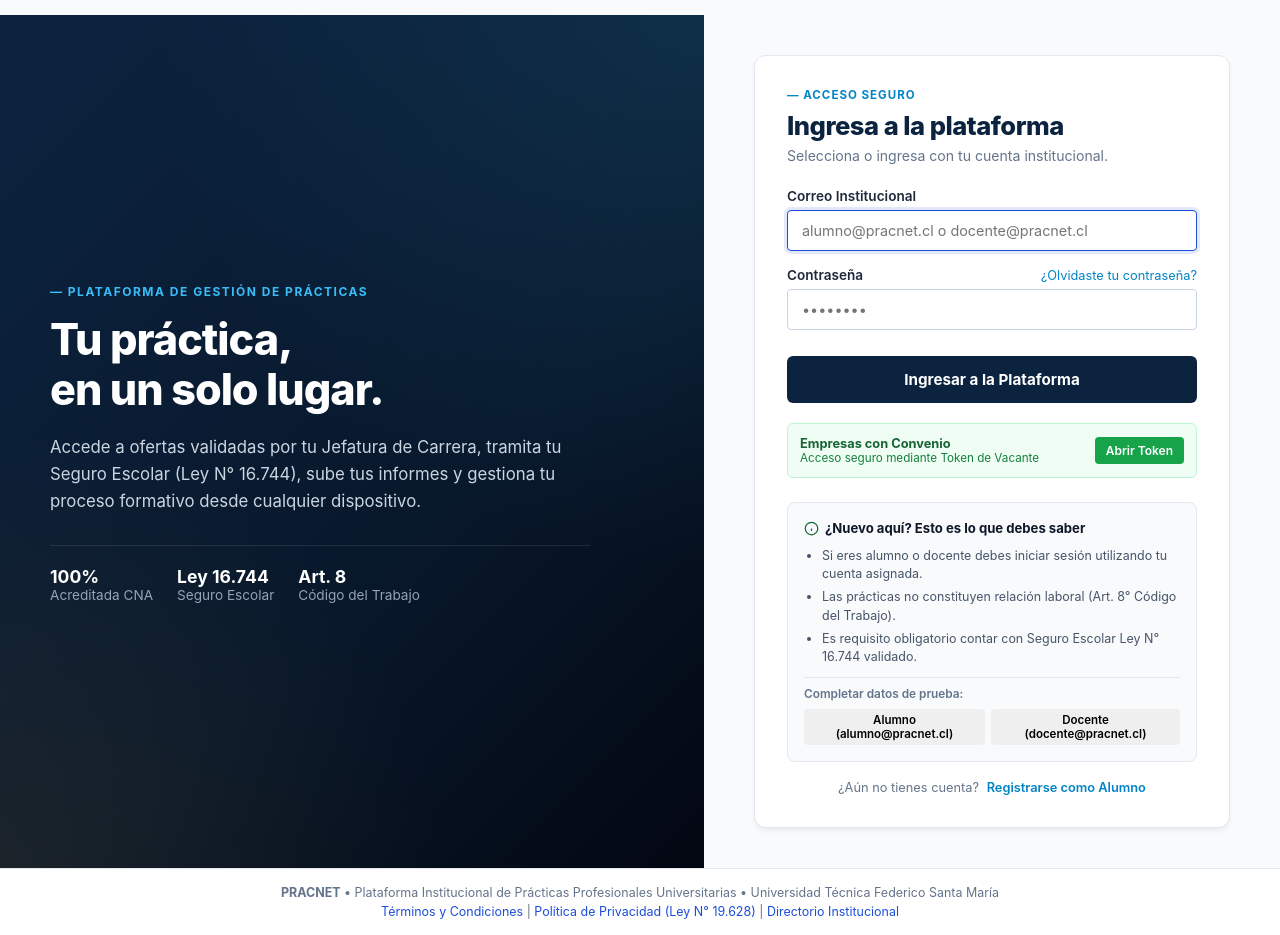
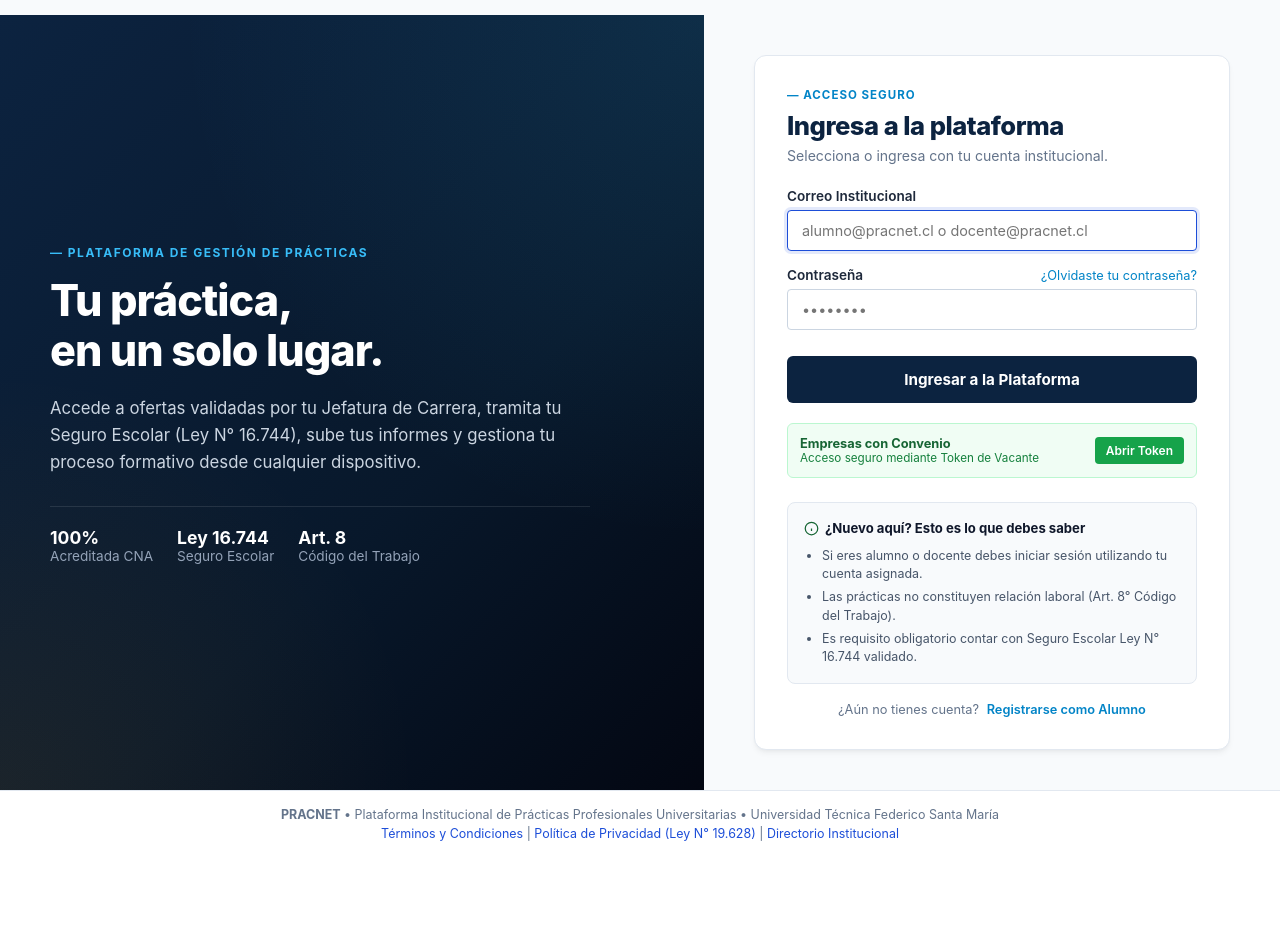
Before and after one commit to iFabiYTX/Pracnet, a Flask app: page /login in a window 1280 px wide. Shown: the part 63-998 px from the top of the page. After the commit the page ends 904 px from the top, so only its background shows below. Run offline with Flask 3, Linux system fonts and the light colour scheme.

Commit message:
Remove demo autofill buttons from login page

```diff
--- a/app/templates/login.html
+++ b/app/templates/login.html
@@ -102,18 +102,6 @@
           <li>Las prácticas no constituyen relación laboral (Art. 8° Código del Trabajo).</li>
           <li>Es requisito obligatorio contar con Seguro Escolar Ley N° 16.744 validado.</li>
         </ul>
-
-        <div style="margin-top: 10px; padding-top: 8px; border-top: 1px solid #e2e8f0; font-size: 0.74rem;">
-          <span style="color: #64748b; font-weight: 600;">Completar datos de prueba:</span>
-          <div style="display: flex; gap: 6px; margin-top: 5px;">
-            <button type="button" onclick="fillForm('alumno@pracnet.cl', 'alumno2026')" class="btn btn-outline" style="padding: 3px 8px; font-size: 0.72rem;">
-              Alumno (alumno@pracnet.cl)
-            </button>
-            <button type="button" onclick="fillForm('docente@pracnet.cl', 'docente2026')" class="btn btn-outline" style="padding: 3px 8px; font-size: 0.72rem;">
-              Docente (docente@pracnet.cl)
-            </button>
-          </div>
-        </div>
       </div>
 
       <div style="margin-top: 18px; text-align: center; font-size: 0.8rem;">
@@ -158,10 +146,4 @@
   </div>
 </div>
 
-<script>
-  function fillForm(email, pass) {
-    document.getElementById('email').value = email;
-    document.getElementById('password').value = pass;
-  }
-</script>
 {% endblock %}
```
